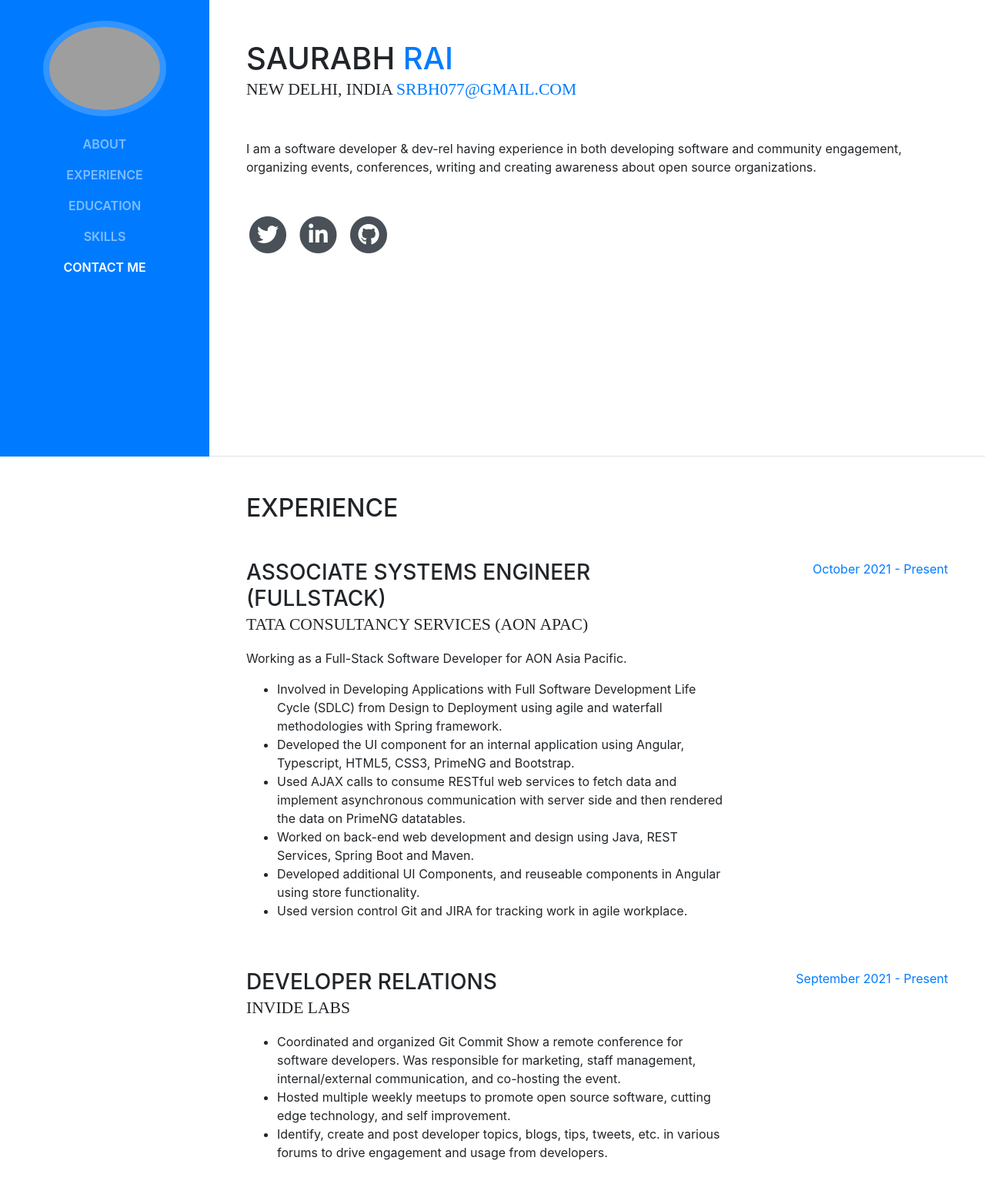
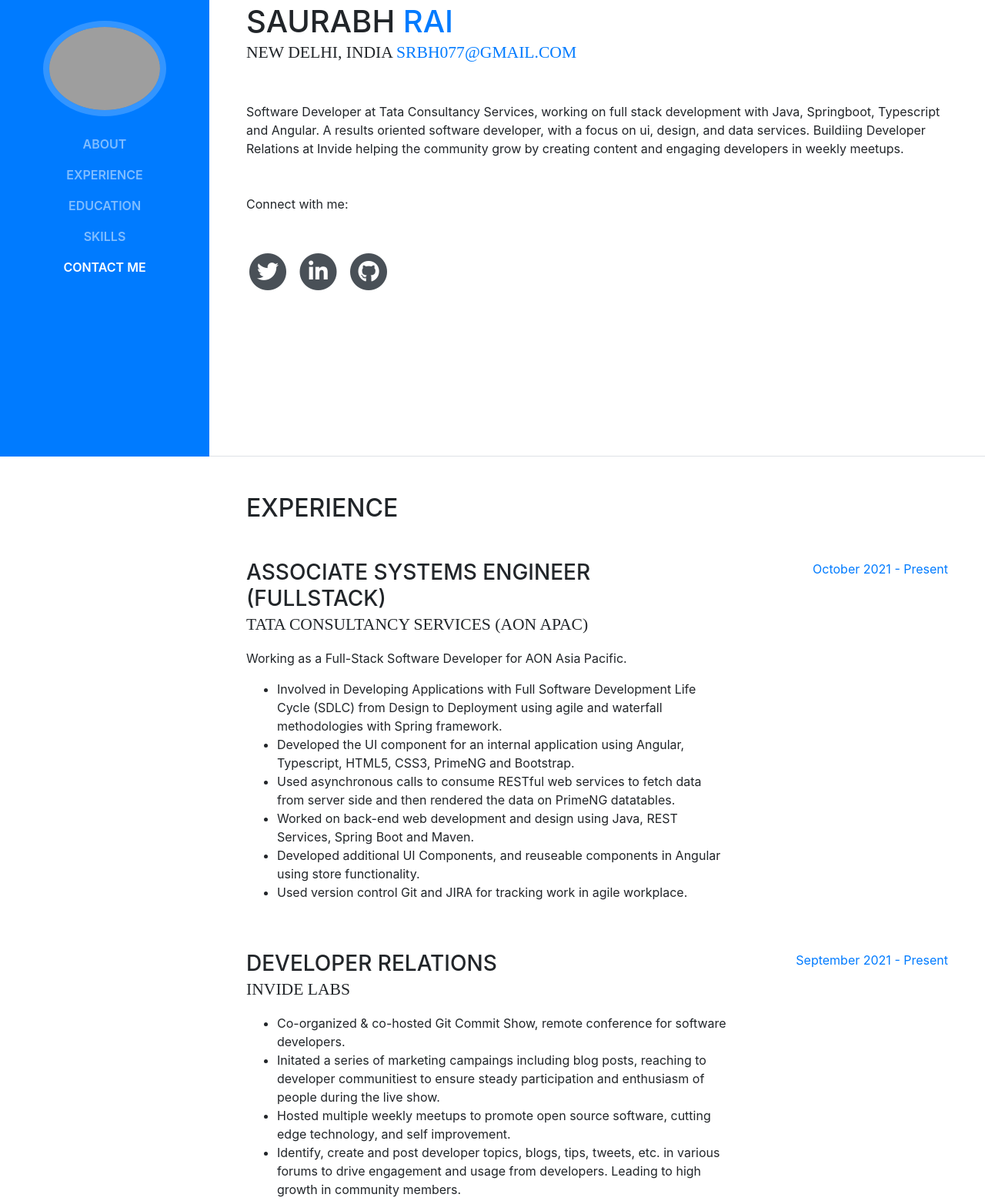
Before and after one commit to srbhr/srbhr-dev, a website with bundled scripts: page index.html in a window 1280 px wide. Shown: the part 207-1767 px from the top of the page at 77% size. Built offline with nearby package versions, Linux system fonts and the light colour scheme; grey boxes are pictures that could not be loaded; a web font is replaced by a local one.

Commit message:
Updated About Section & Job Details

```diff
--- a/index.html
+++ b/index.html
@@ -23,7 +23,7 @@
     rel="stylesheet" />
 
   <!-- Fontawesome Old v4.7 CND -->
-    <link href="vendor/font-awesome/css/font-awesome.min.css" rel="stylesheet" />
+  <link href="vendor/font-awesome/css/font-awesome.min.css" rel="stylesheet" />
 
   <!-- Devicons CND Link -->
   <link rel="stylesheet" href="https://cdn.jsdelivr.net/gh/devicons/devicon@v2.15.1/devicon.min.css">
@@ -85,10 +85,13 @@
           <a href="mailto:srbh077@gmail.com">srbh077@gmail.com</a>
         </div>
         <p class="mb-5">
-          I am a software developer & dev-rel
-          having experience in both developing software and community
-          engagement, organizing events, conferences, writing and creating
-          awareness about open source organizations.
+          Software Developer at Tata Consultancy Services, working on full stack development
+          with Java, Springboot, Typescript and Angular. A results oriented software developer,
+          with a focus on ui, design, and data services. Buildiing Developer Relations at Invide
+          helping the community grow by creating content and engaging developers in weekly meetups.
+        </p>
+        <p class="mb-5">
+          Connect with me:
         </p>
         <ul class="list-inline list-social-icons mb-0">
           <li class="list-inline-item">
@@ -142,8 +145,8 @@
                 and Bootstrap.
               </li>
               <li>
-                Used AJAX calls to consume RESTful web services to fetch data and implement asynchronous communication
-                with server side and then rendered the data on PrimeNG datatables.
+                Used asynchronous calls to consume RESTful web services to fetch data from server side and
+                then rendered the data on PrimeNG datatables.
               </li>
               <li>
                 Worked on back-end web development and design using Java, REST Services, Spring Boot and Maven.
@@ -171,8 +174,10 @@
             <p>
             <ul>
               <li>
-                Coordinated and organized Git Commit Show a remote conference for software developers. Was responsible
-                for marketing, staff management, internal/external communication, and co-hosting the event.
+                Co-organized & co-hosted Git Commit Show, remote conference for software developers.
+              </li>
+              <li>Initated a series of marketing campaings including blog posts, reaching to developer communitiest to ensure
+                 steady participation and enthusiasm of people during the live show.
               </li>
               <li>
                 Hosted multiple weekly meetups to promote open source software, cutting edge technology, and self
@@ -180,7 +185,7 @@
               </li>
               <li>
                 Identify, create and post developer topics, blogs, tips, tweets, etc. in various forums to drive
-                engagement and usage from developers.
+                engagement and usage from developers. Leading to high growth in community members.
               </li>
             </ul>
             </p>
@@ -226,7 +231,7 @@
                 Machine Learning Algorithms.
               </li>
               <li>
-                Created a dashboard using Streamlit & Plotly for Data Visalization.
+                Created a dashboard using Streamlit & Plotly for Data Visualization.
               </li>
             </ul>
             </p>
```
